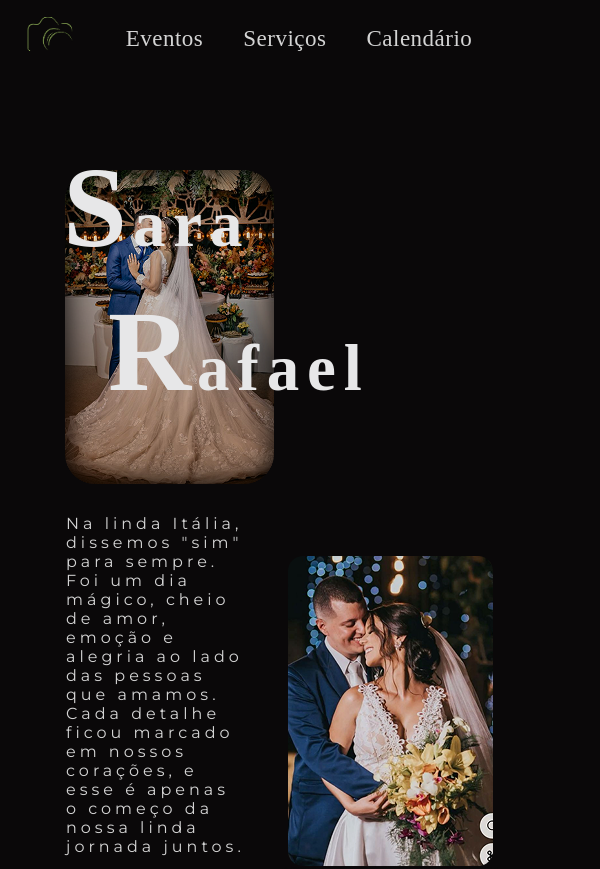
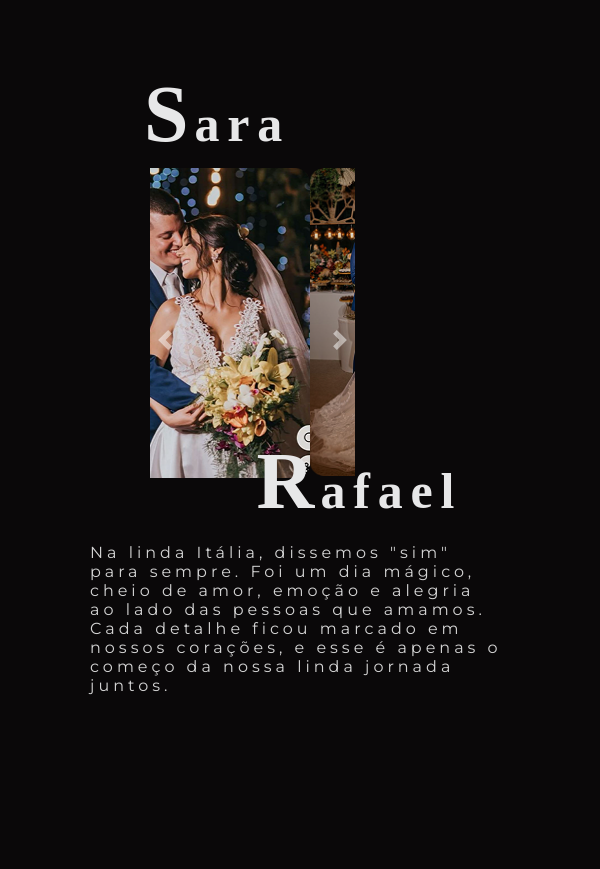
Before and after one commit to lucasmartinns/ImagemArt, a website: page frontend/pages/eventos.html in a window 600 px wide. Shown: the top 869 px of the page. After the commit the page ends 800 px from the top, so only its background shows below. Drawn offline with nearby package versions, Linux system fonts and the light colour scheme; a web font is replaced by a local one.

Commit message:
DEIXEI RESPANSIVO ATE 425PX

```diff
--- a/frontend/css/eventos.css
+++ b/frontend/css/eventos.css
@@ -427,9 +427,18 @@ img:hover {
     .texto-eventos {
         width: 50%;
     }
+    .S1{
+        display: none;
+    }
+    .R1{
+        display: none;
+    }
+    .texto-eventos1{
+        display: none;
+    }
 }
 
-@media (max-width: 425px) {
+@media (min-width: 425px) and (max-width: 767px) {
     .conteudo {
         display: none;
     }
@@ -461,5 +470,62 @@ img:hover {
     .botaoAcess {
         display: none;
     }
+    .carrosel{
+        display: flex;
+        justify-self: center;
+        width: 50%;
+        margin-top:-20%
+    }
+    .S1{
+        margin-top: -39%;
+        margin-left: 22%;
+        font-size: 80px;
+        position: absolute;
+        font-weight: 700;
+        color: #E7E7E8;
+        letter-spacing: 6px;
+        span{
+            font-size: 50px;
+            color: #E7E7E8;
+            font-family: "Abhaya Libre";
+            font-style: normal;
+            font-weight: 700;
+            line-height: normal;
+            letter-spacing: 7.8px;
+
+        }
+    }
+    .R1{
+        margin-top: -45%;
+        margin-left: 50%;
+        font-size: 80px;
+        position: absolute;
+        z-index: 2;
+        font-weight: 700;
+        letter-spacing: 6px;
+        span{
+            font-size: 50px;
+            color: #E7E7E8;
+            font-family: "Abhaya Libre";
+            font-style: normal;
+            font-weight: 700;
+            line-height: normal;
+            letter-spacing: 7.8px;
+
+        }
+    }
+    .texto-eventos1{
+        justify-self: center;
+        margin: auto;
+        width: 70%;
+        margin-top: 5%;
+        color: #d4d4d4;
+        font-family: "Montserrat";
+        font-size: 16px;
+        font-style: normal;
+        line-height: normal;
+        letter-spacing: 4px;
+    }
+
 
 }
--- a/frontend/pages/eventos.html
+++ b/frontend/pages/eventos.html
@@ -106,7 +106,8 @@
         </button>
       </div>
     </div>
-
+    <div class="teste">
+      <p class="S1">S<span>ara</span></p></div>
     <div class="carrosel">
       <div
         id="carouselExampleControls"
@@ -117,25 +118,28 @@
           <div class="carousel-item active">
             <img
               class="d-block w-100"
-              src="https://p2.trrsf.com/image/fget/cf/774/0/images.terra.com/2023/12/20/1407211073-larissa-manoela-andre-luiz-frambach-casamento.jpg"
+              src="../assets/img/casal2-imagem.png"
               alt="Primeiro Slide"
             />
           </div>
           <div class="carousel-item">
             <img
               class="d-block w-100"
-              src="https://caras.com.br/media/_versions/2024/12/larissa-manoela_nwqlxmv3_widelg.jpg"
+              src="../assets/img/casamento-eventos.png"
               alt="Segundo Slide"
             />
           </div>
           <div class="carousel-item">
             <img
               class="d-block w-100"
-              src="https://tse4.mm.bing.net/th?id=OIP.AoOVZwHyp3Du1ROE2NRRCAHaEK&cb=iwc2&pid=Api"
+              src="../assets/img/casal2-imagem.png"
               alt="Terceiro Slide"
             />
           </div>
         </div>
+        <div class="teste">
+          <p class="R1">R<span>afael</span></p></div>
+
         <a
           class="carousel-control-prev"
           href="#carouselExampleControls"
@@ -156,6 +160,12 @@
         </a>
       </div>
     </div>
+    <div class="texto-eventos1">
+      Na linda Itália, dissemos "sim" para sempre. Foi um dia mágico, cheio
+      de amor, emoção e alegria ao lado das pessoas que amamos. Cada detalhe
+      ficou marcado em nossos corações, e esse é apenas o começo da nossa
+      linda jornada juntos.
+    </div>
   </body>
   <script
     src="https://code.jquery.com/jquery-3.3.1.slim.min.js"
```
